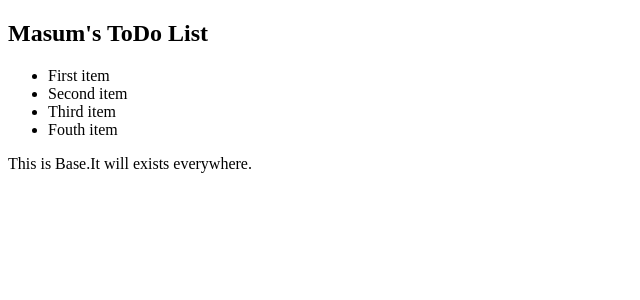
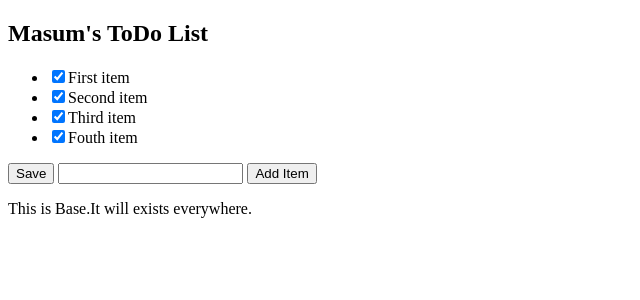
Before and after one commit to MasumBhai/Learning-Python-Django, a Django app: page /1 in a window 1280 px wide. Shown: the top 300 px of the page, without its empty margins (0-640 px from the left). Run offline with Django 3.2, Linux system fonts and the light colour scheme; data comes from the database, SQL or seed files in the repository; both versions use the stored data as it was after the commit.

Commit message:
4rth commit (08-april,2021)

```diff
--- /dev/null
+++ b/Hero_Masum/forms.py
@@ -0,0 +1,5 @@
+from django import forms
+
+class CreateNewList(forms.Form):
+    name = forms.CharField(label="Name",max_length=200)
+    check = forms.BooleanField(label="Check-Box",help_text="Tick this")
--- a/Hero_Masum/urls.py
+++ b/Hero_Masum/urls.py
@@ -4,6 +4,7 @@ from . import views
 urlpatterns = [
     path("",views.home,name="home"),
     path("<int:id>",views.index,name="index"),
+    path("create/",views.create,name="create")
    # path("<int:id>",views.anything,name="anything"),
    # path("<int:id>",views.urlError,name="urlError"),
 ]
--- a/Hero_Masum/views.py
+++ b/Hero_Masum/views.py
@@ -2,6 +2,7 @@ from django.shortcuts import render
 from django.http import HttpResponse
 from .models import Item, ToDoList
 from datetime import date
+from .forms import CreateNewList
 
 
 # Create your views here.
@@ -21,17 +22,40 @@ def anything(response, id):
     #                     )
     return render(request=response,
                   template_name='Hero_Masum/base.html',
-                  context={"todo_name":ls.name})
+                  context={"todo_name": ls.name})
 
 
 def urlError(response, id):
     return HttpResponse(f"<h1>Yo Bro,this {id} page is not Present right Now.</h1>")
 
 
-def index(response,id):
-    ls = ToDoList.objects.get(id=1);  # Here is the trick i am using
-    return render(response, "Hero_Masum/todoList.html", {"ls":ls})
+def index(response, id):
+    ls = ToDoList.objects.get(id=id);  # Here is the trick i am using
+    if response.method == "POST":
+        print(response.POST)
+        if response.POST.get("save"):
+            for item in ls.item_set.all():
+                if response.POST.get("c" + str(item.id)) == "clicked":
+                    item.complete = True;
+                else:
+                    item.complete = False;
+
+                item.save()
+
+        elif response.POST.get("newItem"):
+            txt = response.POST.get("new")
+            if len(txt) > 2:
+                ls.item_set.create(text=txt, complete=False)
+            else:
+                print("Invalid")
+
+    return render(response, "Hero_Masum/todoList.html", {"ls": ls})
 
 
 def home(response):
     return render(response, "Hero_Masum/home.html", {})
+
+
+def create(response):
+    form = CreateNewList()
+    return render(response, "Hero_Masum/create.html", {"form": form})
--- a/templates/Hero_Masum/todoList.html
+++ b/templates/Hero_Masum/todoList.html
@@ -3,9 +3,15 @@
 
 {% block content %}
     <h2>{{ ls.name }}</h2>
-    <ul>
-    {% for li in ls.item_set.all %}
-        <li>{{ li.text }}</li>
-    {% endfor %}
-    </ul>
+    <form action="#" method="post">
+        {% csrf_token %}
+        <ul>
+            {% for li in ls.item_set.all %}
+                <li><input type="checkbox" value="clicked" name="c{{ li.id }}" checked>{{ li.text }}</li>
+            {% endfor %}
+        </ul>
+        <button type="submit" name="save" value="save">Save</button>
+        <input type="text" name="new">
+        <button type="submit" name="newItem" value="newItem">Add Item</button>
+    </form>
 {% endblock %}
```
Also changed, not shown: templates/Hero_Masum/create.html (added, +9 -0 lines), db.sqlite3.
